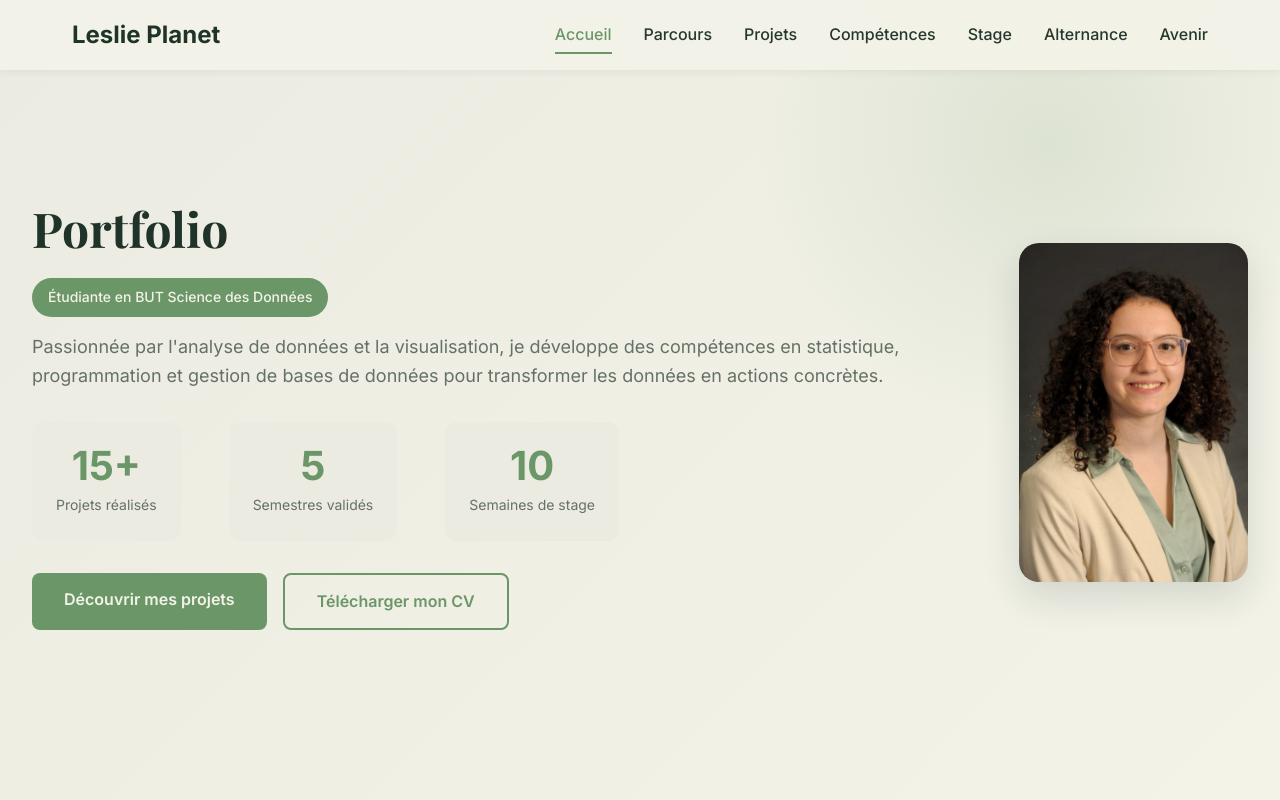
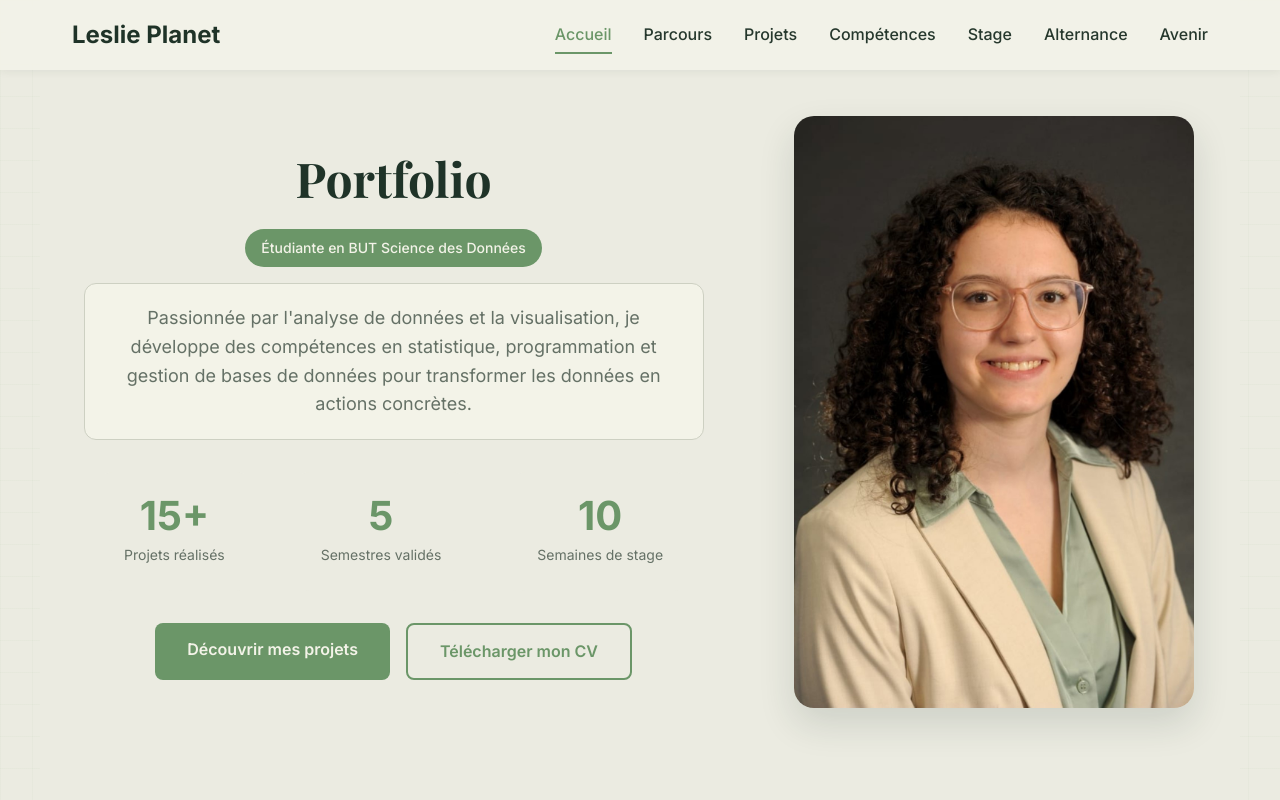
Before and after one commit to lplanet/portfolio, a plain HTML site: page index.html in a window 1280 px wide. Shown: the top 800 px of the page. Drawn offline with nearby package versions, Linux system fonts and the light colour scheme.

Commit message:
style: enhance hero section layout and add uniform background color for project sections

```diff
--- a/css/style.css
+++ b/css/style.css
@@ -142,12 +142,39 @@ a:hover {
 /* Hero Section */
 .hero {
     min-height: 100vh;
-    display: flex;
+    display: grid;
+    grid-template-columns: 1.5fr 1fr;
     align-items: center;
+    gap: 4rem;
+    max-width: 1200px;
+    margin: 0 auto;
     padding: 6rem 2rem 4rem;
-    background:
-        radial-gradient(circle at 82% 18%, rgba(107, 150, 104, 0.14), transparent 18rem),
-        linear-gradient(135deg, var(--light-bg) 0%, var(--surface-bg) 100%);
+    background: var(--light-bg);
+}
+
+.hero-content {
+    max-width: 680px;
+    margin: 0 auto;
+    text-align: center;
+}
+
+.hero-description {
+    max-width: 620px;
+    margin: 0 auto 2rem;
+    text-align: center;
+    padding: 1.25rem 1.5rem;
+    background: var(--surface-bg);
+    border: 1px solid var(--border-color);
+    border-radius: 12px;
+}
+
+.hero-stats,
+.hero-cta {
+    justify-content: center;
+}
+
+.hero-image {
+    text-align: center;
 }
 
 .hero .container {
@@ -2123,14 +2150,17 @@ background: var(--light-bg);
         font-size: 1.875rem;
     }
 
-    .hero .container {
+    .hero {
         grid-template-columns: 1fr;
         gap: 2rem;
     }
 
+    .hero-content {
+        text-align: center;
+    }
+
     .hero-image {
         order: -1;
-        text-align: center;
     }
 
     .hero-stats {
@@ -2404,3 +2434,8 @@ background: var(--light-bg);
         font-size: 1.1rem;
     }
 }
+
+/* Couleur uniforme des sections du projet professionnel */
+.cesure-section {
+    background-color: var(--light-bg);
+}
```
